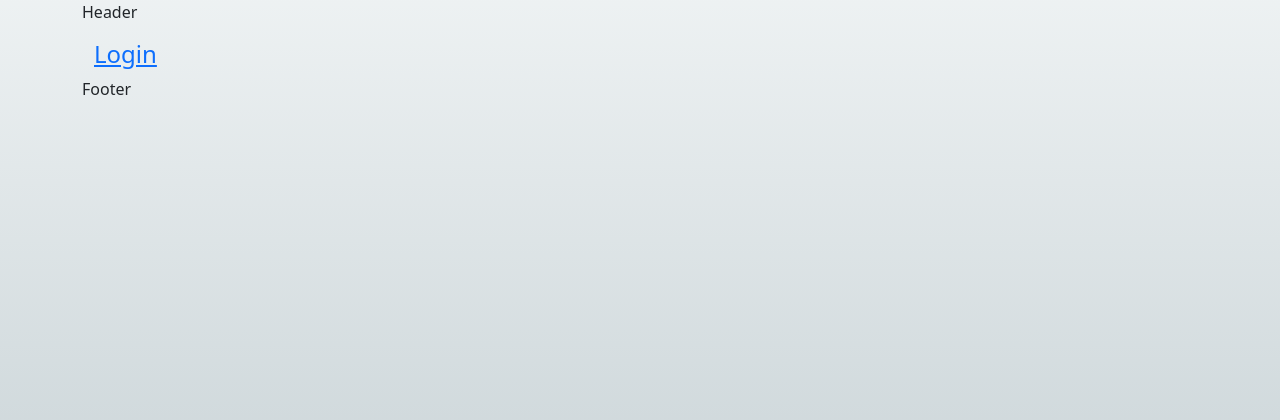
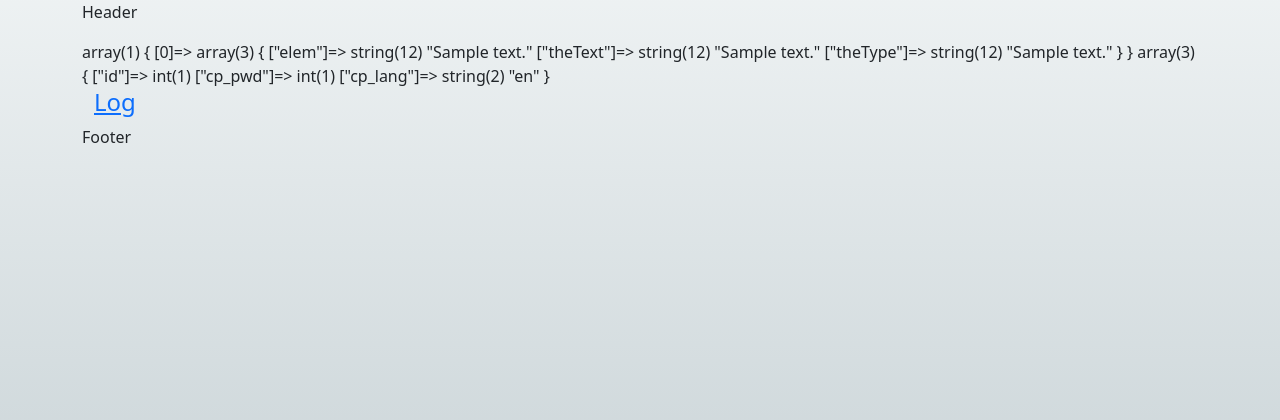
Before and after one commit to Leerlandais/contactPage, a PHP site: page /public in a window 1280 px wide. Shown: the top 420 px of the page. Run offline with PHP 8.4, Linux system fonts and the light colour scheme; the visitor is signed in with stand-in values (Sample User, id 1); tables that the repository leaves empty or names only in its code hold one stand-in row (values such as "Sample post"); a stand-in replaces the project's code that opens the database connection; some libraries are stand-ins or nearby versions.

Commit message:
fixed the text problem

```diff
--- a/control/publicControl.php
+++ b/control/publicControl.php
@@ -1,4 +1,6 @@
 <?php
+
+$allText = getTextByUserLang($db, $_SESSION["cp_lang"]);
 
 if (isset($_POST["nameInp"], $_POST["passInp"])) {
         $name = standardClean($_POST["nameInp"]);
--- a/public/scripts/script.js
+++ b/public/scripts/script.js
@@ -15,6 +15,7 @@ $(document).ready(function() {
         });
 
 function makeGlobalText(datas) {
+    console.log(datas);
     let element = '';
     for (let data in datas) {
         let elem     = datas[data].elem;
--- a/view/private/privateHomeView.php
+++ b/view/private/privateHomeView.php
@@ -37,6 +37,7 @@
 
     <?php
         var_dump($allText);
+        var_dump($_SESSION);
     ?>
     </div>
     <!-- BOOTSTRAP CDN[SCRIPTS] ICI -->
--- a/view/publicHomeView.php
+++ b/view/publicHomeView.php
@@ -14,12 +14,14 @@
     <?php
         // INCLURE SI NECESSAIRE (BON ENDROIT POUR LE NAVBAR PAR EXEMPLE)
         include("inc/header.php");
+        var_dump($allText);
+        var_dump($_SESSION);
     ?>
 
 <?php include ("inc/error-message.php"); // leave this here to display any eventual error message - include this on all pages ?>
 
     <div class="container">
-        <p class="h4"><a href="?login">Login</a></p>
+        <p class="h4"><a href="?login" id="publicPageLogin">Log</a></p>
     <?php
         if (isset($_GET["login"])) include("inc/loginForm.php");
     ?>
@@ -34,6 +36,7 @@
     </div>
     <!-- BOOTSTRAP CDN[SCRIPTS] ICI -->
     <script src="https://cdn.jsdelivr.net/npm/bootstrap@5.3.3/dist/js/bootstrap.bundle.min.js" integrity="sha384-YvpcrYf0tY3lHB60NNkmXc5s9fDVZLESaAA55NDzOxhy9GkcIdslK1eN7N6jIeHz" crossorigin="anonymous"></script>
+    <script src="https://code.jquery.com/jquery-3.7.1.slim.min.js" integrity="sha256-kmHvs0B+OpCW5GVHUNjv9rOmY0IvSIRcf7zGUDTDQM8=" crossorigin="anonymous"></script>
     <!-- ET PUIS STYLE PERSO -->
     <script src="scripts/script.js"></script>
 </body>
```
